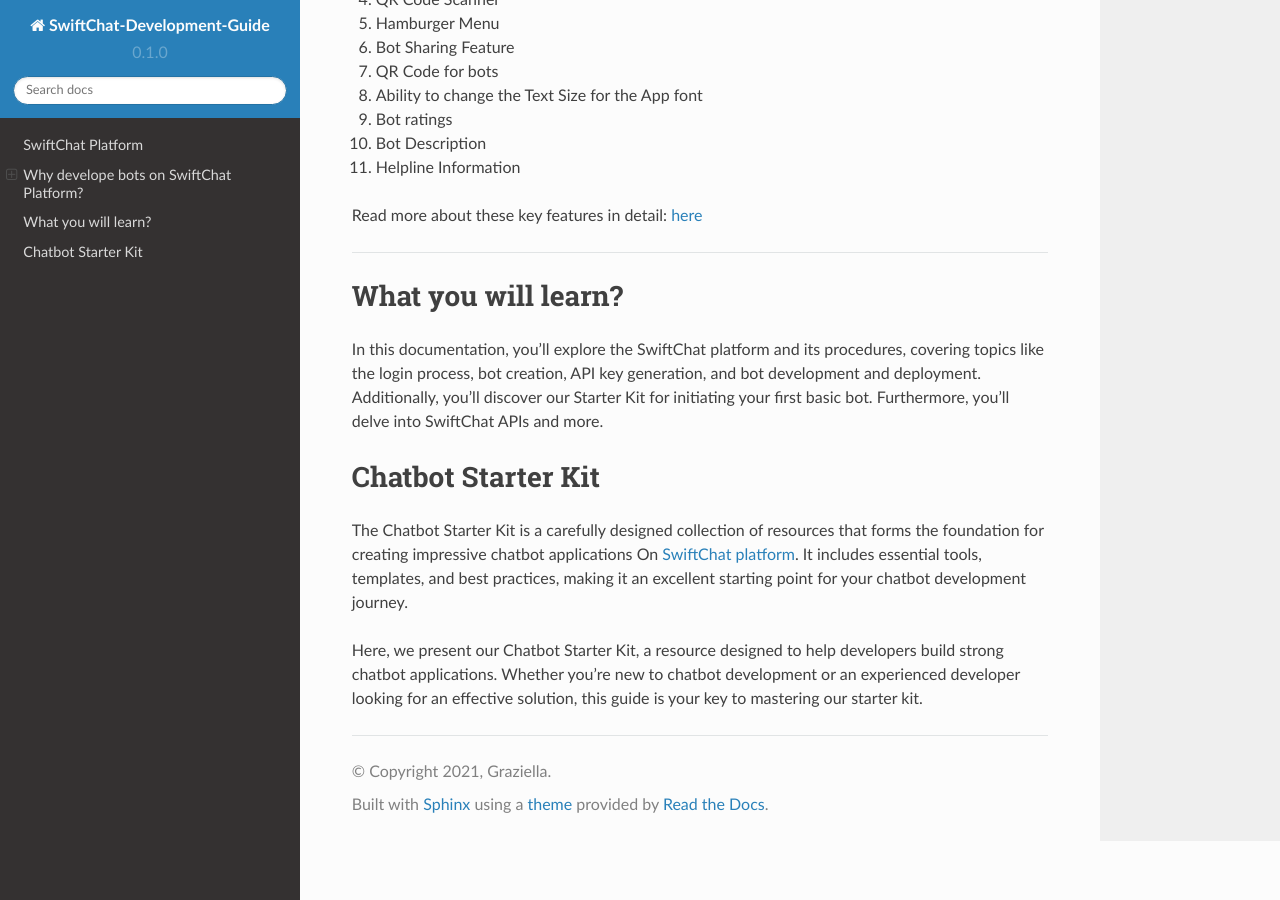
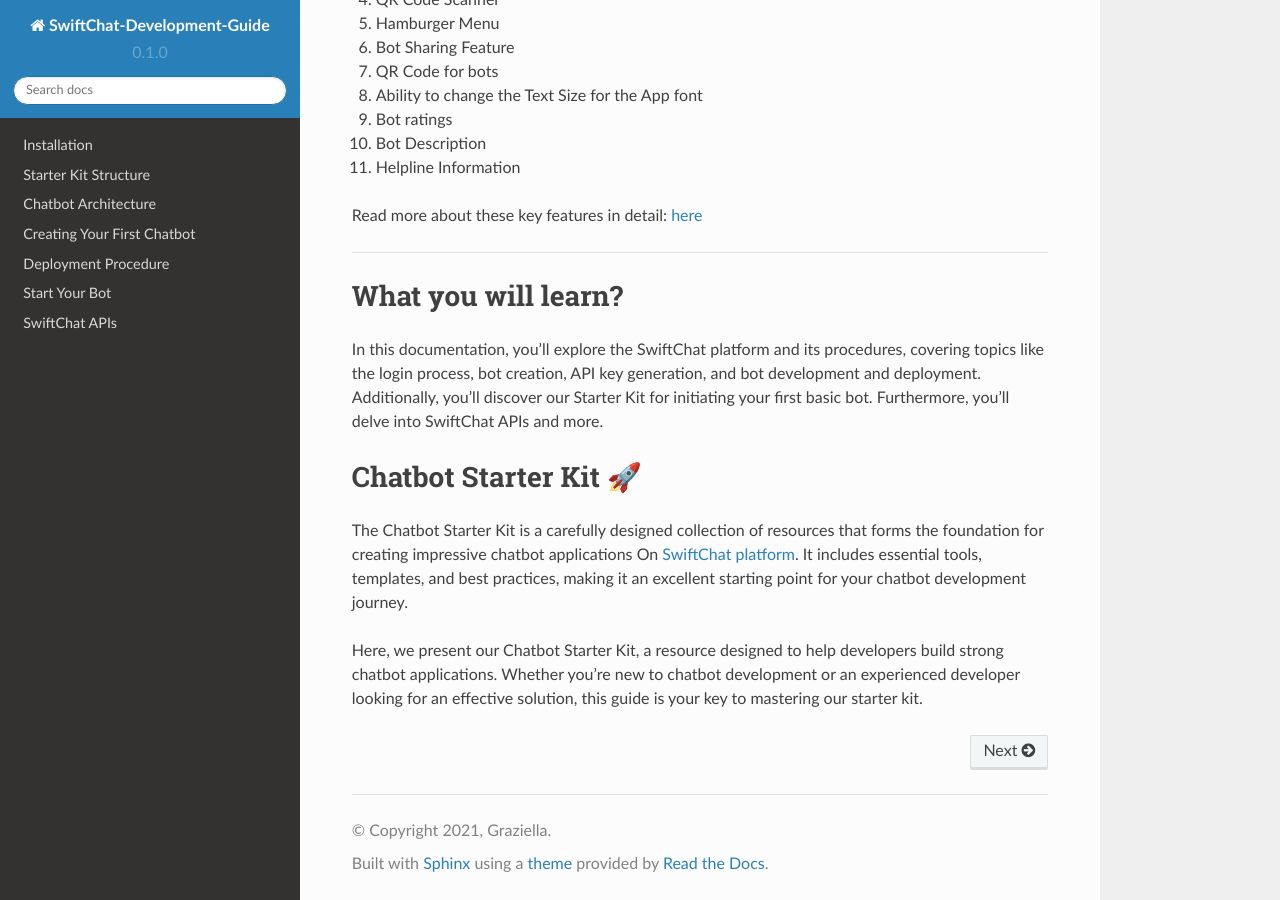
Before and after one commit to Priyanka-sharma181/Chatbot-Development-Guide, a Sphinx documentation site: the page built from docs/source/index.rst, in a window 1280 px wide and 900 px high, scrolled down 1113 px. Built offline with Sphinx 7.4.7 and the Read the Docs theme 2.0.0, drawn with Linux system fonts in a browser that asks for light colours.

Commit message:
updating structure

```diff
--- a/docs/source/index.rst
+++ b/docs/source/index.rst
@@ -44,7 +44,7 @@
 ====================
 In this documentation, you'll explore the SwiftChat platform and its procedures, covering topics like the login process, bot creation, API key generation, and bot development and deployment. Additionally, you'll discover our Starter Kit for initiating your first basic bot. Furthermore, you'll delve into SwiftChat APIs and more.
 
-Chatbot Starter Kit
+Chatbot Starter Kit 🚀
 ====================
 
 The Chatbot Starter Kit is a carefully designed collection of resources that forms the foundation for creating impressive chatbot applications On `SwiftChat platform <https://convegenius.com/>`_. It includes essential tools, templates, and best practices, making it an excellent starting point for your chatbot development journey.
@@ -53,6 +53,12 @@
 
 
 .. toctree::
-   :caption:: Installation
+   :hidden:
 
-      installation.rst
+   installation.rst
+   repo_structure.rst
+   architecture.rst
+   start_bot.rst
+   deploy.rst
+   start.rst
+   api_reference.rst
```
